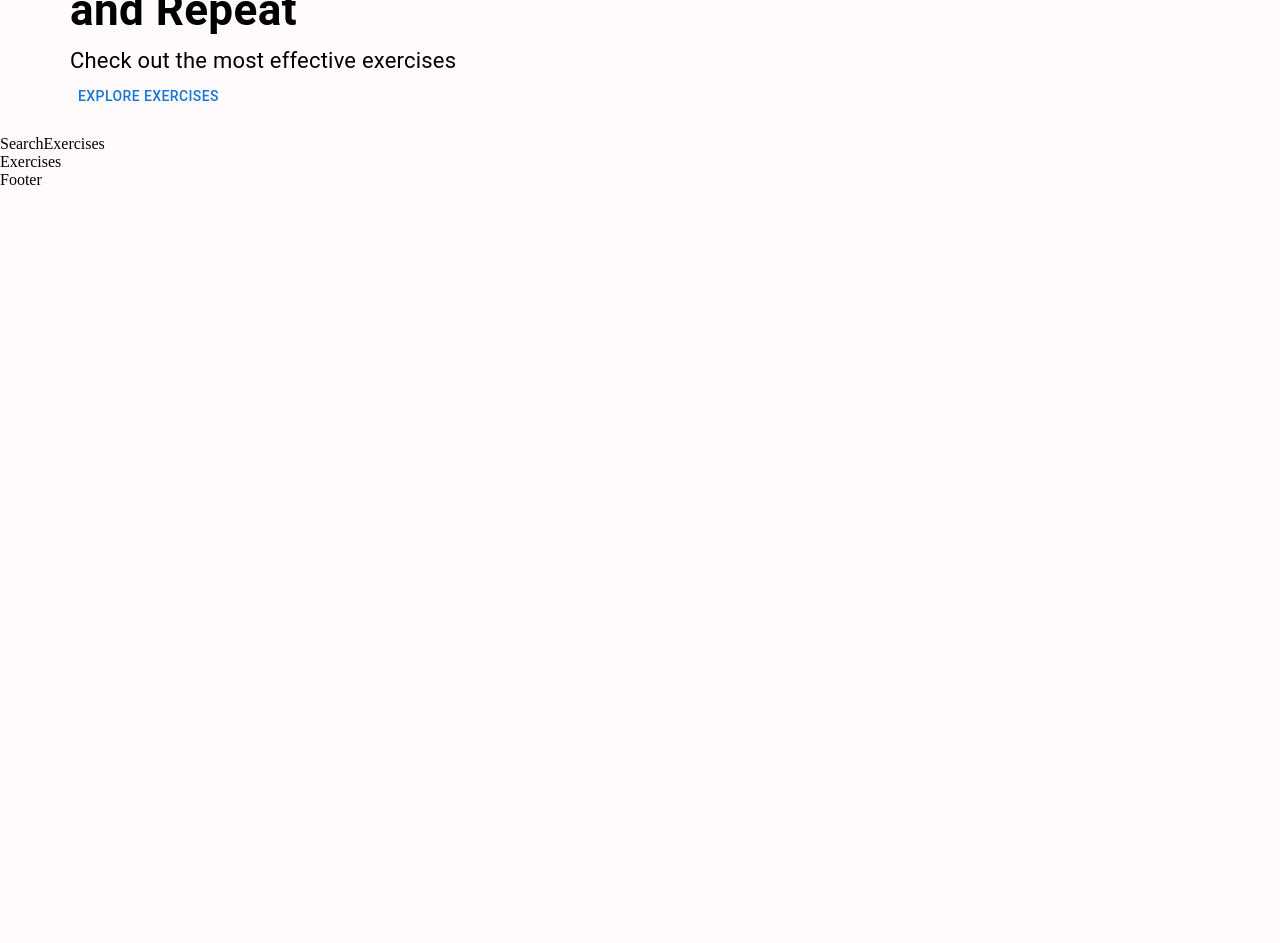
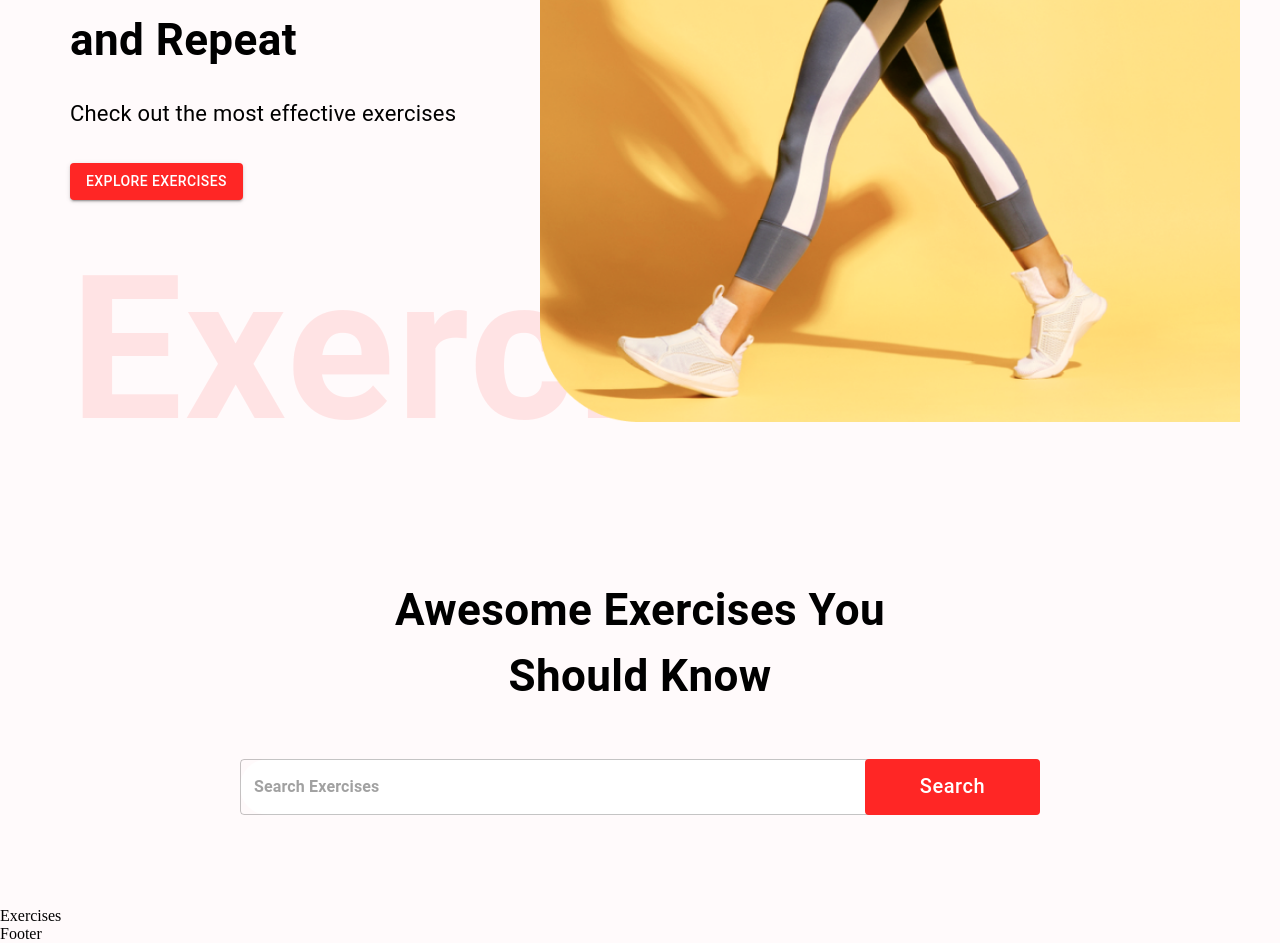
Before and after one commit to AfandiElomda/EcoGo-Fitness, a React (Create React App) app: page / in a window 1280 px wide. Shown: the part 440-1383 px from the top of the page. Before the commit the page ends 800 px from the top, so only its background shows below. Built offline with nearby package versions, Linux system fonts and the light colour scheme.

Commit message:
fabricated the fectchData function && exported it to searchExercises

```diff
--- a/src/components/HeroBanner.js
+++ b/src/components/HeroBanner.js
@@ -1,5 +1,6 @@
 import React from 'react';
 import { Box, Stack, Typography, Button } from '@mui/material';
+import HeroBannerImage from '../assets/images/banner.png';
 
 const HeroBanner = () => {
   return (
@@ -14,16 +15,31 @@ const HeroBanner = () => {
      <Typography
        fontWeight={700}
        sx={{ fontSize: { lg: '44px', xs: '40px'}}}
+       mb="23px" mt="30px"
      >
         Sweat, Smile <br /> and Repeat
      </Typography>
      <Typography
        fontSize="22px"
        lineHeight="35px"
+       mb={4}
      >
         Check out the most effective exercises
      </Typography>
-     <Button>Explore Exercises</Button>
+     <Button variant="contained" color="error" href="#exercises"
+       sx={{ backgroundColor: '#ff2625'}}>Explore Exercises</Button>
+     <Typography
+       fontWeight={600}
+       color="#ff2625"
+       sx={{
+        opacity: 0.1,
+        display: { lg: 'block', xs: 'none'}
+       }}
+       fontSize="200px"
+     >
+        Exercise
+     </Typography>
+     <img src={HeroBannerImage} alt="banner" className='hero-banner-img' />
     </Box>
   )
 }
--- a/src/components/SearchExercises.js
+++ b/src/components/SearchExercises.js
@@ -1,8 +1,60 @@
-import React from 'react'
+import React, { useEffect, useState } from 'react';
+import { Box, Button, Stack, TextField, Typography } from '@mui/material';
+import { exerciseOptions, fetchData } from '../utils/fetchData';
 
 const SearchExercises = () => {
+    const [search, setSearch] = useState('');
+
+    const handleSearch = async () => {
+     if(search) {
+        const exercisesData = await fetchData();
+     }
+    }
+
+
   return (
-    <div>SearchExercises</div>
+    <Stack alignItems="center" mt="37px" justifyContent="center" p="20px">
+      <Typography
+        fontWeight={700}
+        sx={{
+            fontSize: { lg: '44px', xs: '30px'}
+        }}
+        mb="50px"
+        textAlign="center"
+      >
+        Awesome Exercises You <br /> Should Know
+      </Typography>
+      <Box position="relative" mb="72px">
+        <TextField
+          sx={{
+            input: {fontWeight: '700', border: 'none', borderRadius: '4px'},
+            width: { lg: '800px', xs: '350px'},
+            backgroundColor: '#ffff',
+            borderRadius: '40px'
+          }}
+          height="76px"
+          value={search}
+          onChange={(e) => setSearch(e.target.value.toLowerCase())}
+          placeholder="Search Exercises"
+          type="text"
+        />
+        <Button
+            sx={{
+                bgcolor: '#FF2625',
+                color: '#fff',
+                textTransform: 'none',
+                width: { lg: '175px', xs : '80px'},
+                fontSize: { lg: '20px', xs: '14px'},
+                height: '56px',
+                position: "absolute",
+                right: '0'
+            }}
+            onClick={handleSearch}
+        >
+            Search
+        </Button>
+      </Box>
+    </Stack>
   )
 }
 
--- /dev/null
+++ b/src/utils/fetchData.js
@@ -0,0 +1,15 @@
+export const exerciseOptions = {
+    method: 'GET',
+    headers: {
+      'X-RapidAPI-Key': process.env.REACT_APP_RAPID_API_KEY,
+      'X-RapidAPI-Host': 'exercisedb.p.rapidapi.com'
+    }
+  };
+
+export const fetchData = async (url, options) => {
+
+ const response = await fetch(url, options);
+ const data = await response.json();
+
+ return data;
+}
```
Also changed, not shown: 1 other file (tests, documents, lock files or other folders).
